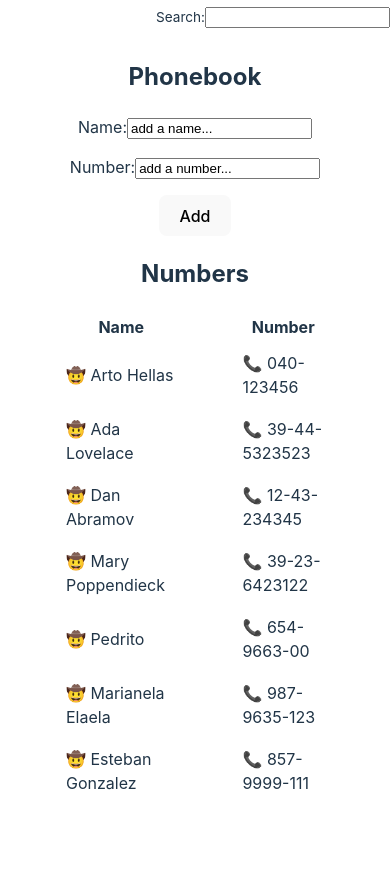
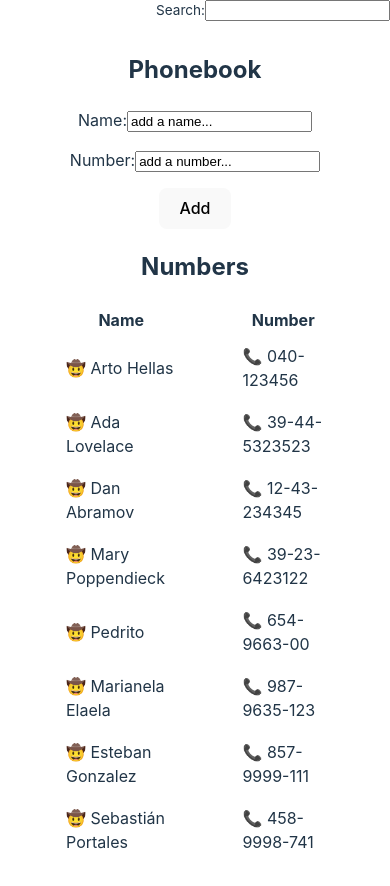
Before and after one commit to CarlosPizarroMorales/fullstackopen-submissions, a React (Vite) app in the folder part2/phonebook/: page / in a window 390 px wide. Shown: the top 886 px of the page. Before the commit the page ends 844 px from the top, so only its background shows below. Built offline with nearby package versions, Linux system fonts and the light colour scheme; data requests are answered from the project's data file.

Commit message:
Exercise 2.13 - Phonebook step 8: move axios logic to /src/services/persons.js

```diff
--- a/part2/phonebook/db.json
+++ b/part2/phonebook/db.json
@@ -34,6 +34,11 @@
       "id": "c0bd",
       "name": "Esteban Gonzalez",
       "number": "857-9999-111"
+    },
+    {
+      "id": "0784",
+      "name": "Sebastián Portales",
+      "number": "458-9998-741"
     }
   ]
 }
--- a/part2/phonebook/src/App.jsx
+++ b/part2/phonebook/src/App.jsx
@@ -1,5 +1,5 @@
 import { useState, useEffect } from 'react';
-import axios from 'axios';
+import personService from './services/persons';
 import Persons from './components/Persons';
 import Search from './components/Search';
 import Form from './components/Form'
@@ -13,12 +13,13 @@ const App = () => {
 
   useEffect(()=> {
     console.log('from effect');
-    axios
-      .get('http://localhost:3001/persons')
-      .then(r => {
-        console.log(r.data);
-        setPersons(r.data);
+
+    personService.getAll()
+    .then(persons => {
+      console.log(persons);
+      setPersons(persons);
     })
+
   },[])
 
   console.log('render', persons.length, ' persons.');     // checking rendering
@@ -42,9 +43,7 @@ const App = () => {
 
     const newPerson = { name: newName.trim(), number: newNumber.trim() }
 
-    axios
-      .post('http://localhost:3001/persons', newPerson)
-      .then(response => response.data)
+    personService.create(newPerson)
     .then(returnedPerson => {
       console.log(returnedPerson);
       setPersons(persons.concat(returnedPerson));
@@ -56,7 +55,6 @@ const App = () => {
   const handlePersonChange = (e) => setNewName(e.target.value);
   const handleNumberChange = (e) => setNewNumber(e.target.value);
   const handleSearchChange = (e) => setNewSearch(e.target.value.toLowerCase());
-  // const filteredPersons = persons.filter(person => person.name.toLowerCase().includes(newSearch));
   const filteredPersons = persons.filter(person => person.name.toLowerCase().includes(newSearch));
 
   return (
--- /dev/null
+++ b/part2/phonebook/src/services/persons.js
@@ -0,0 +1,15 @@
+import axios from 'axios';
+
+const BASE_URL = 'http://localhost:3001/persons';
+
+const getAll = () => {
+  const req = axios.get(BASE_URL);
+  return req.then(resp => resp.data);
+}
+
+const create = newPerson => {
+  const req = axios.post(BASE_URL, newPerson);
+  return req.then(resp => resp.data);
+}
+
+export default { getAll, create }
```
Also changed, not shown: 1 other file (tests, documents, lock files or other folders). Lines whose indentation alone changed are shown as unchanged.
